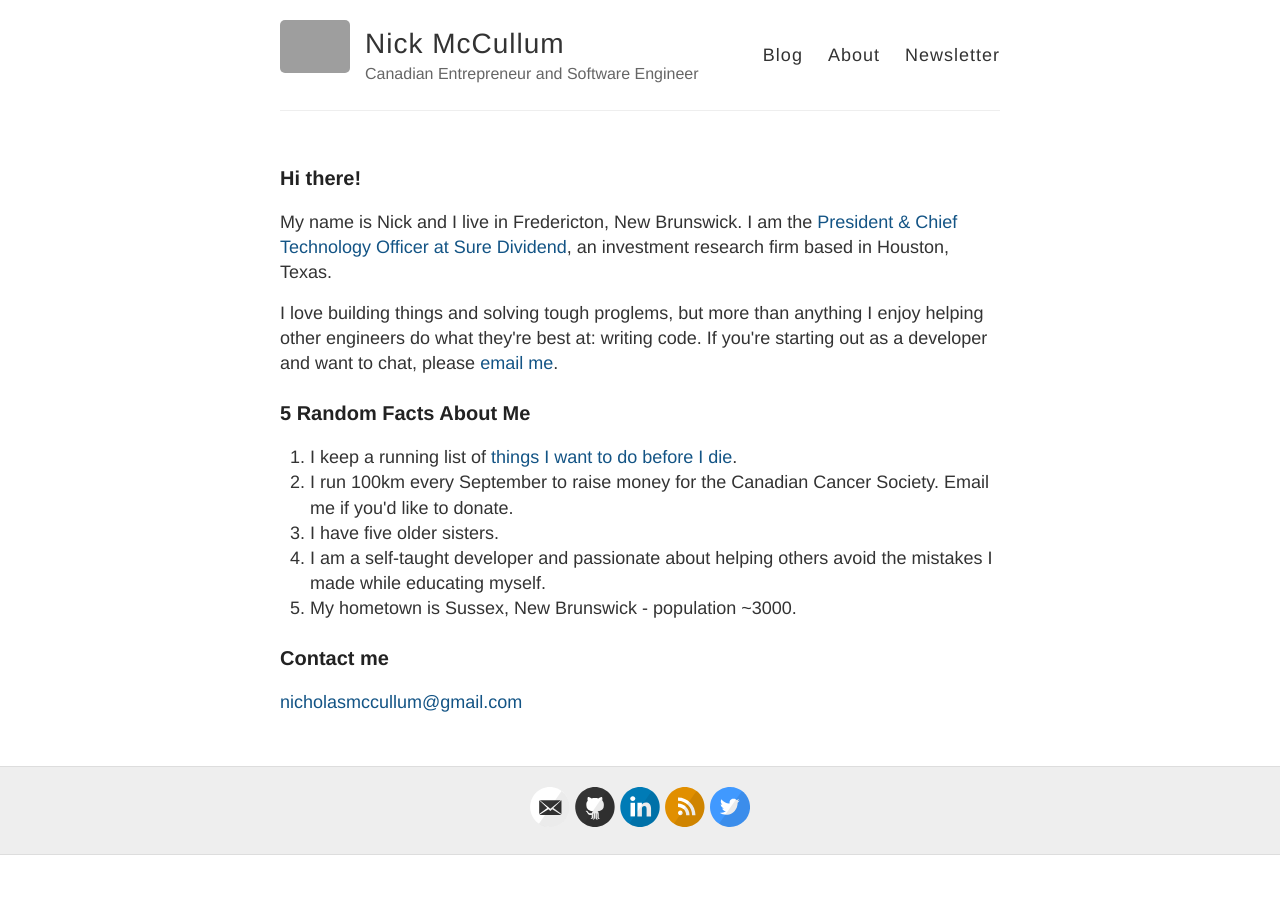
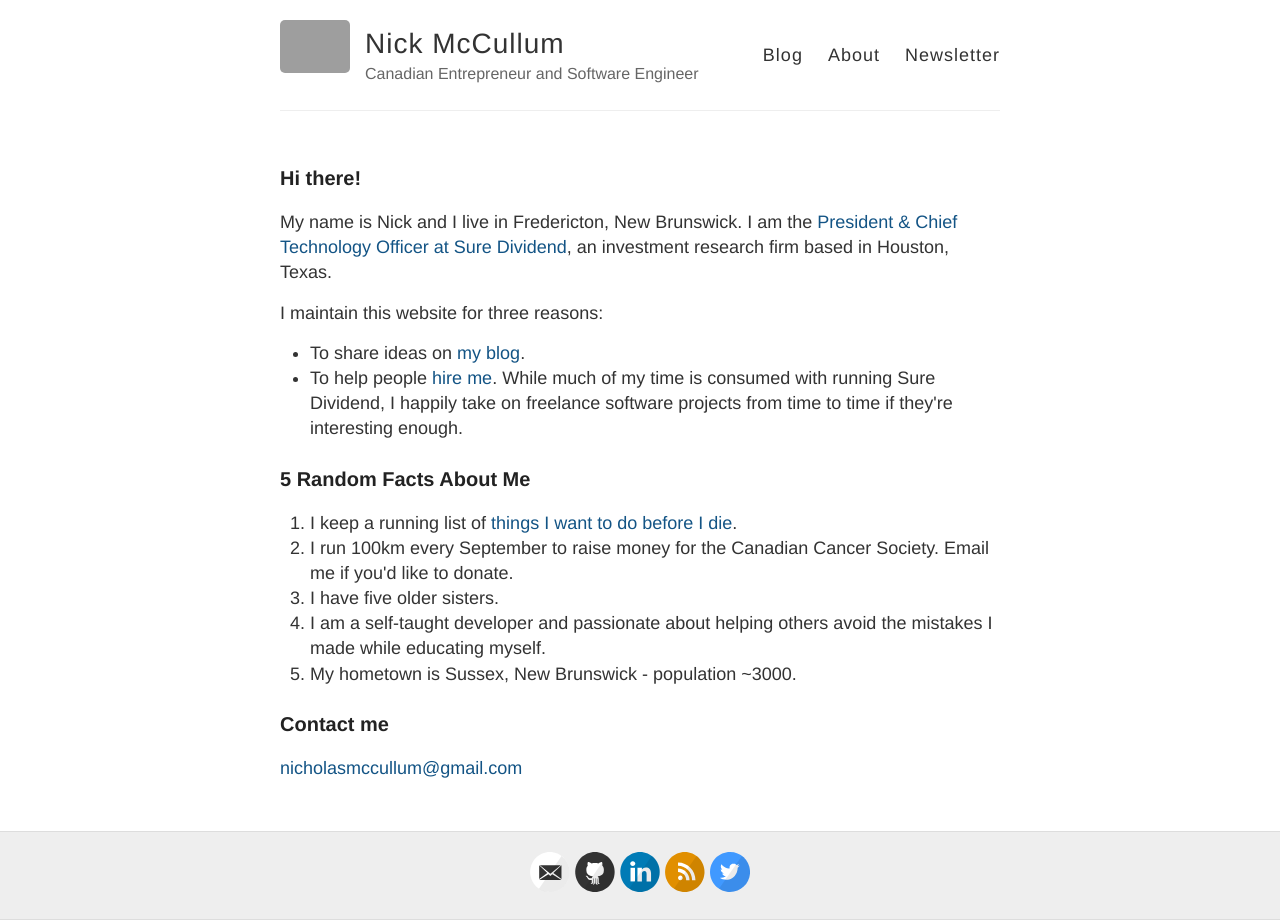
Before and after one commit to rosyberti/website, a Jekyll site: the page built from index.html, in a window 1280 px wide. Built offline with Jekyll 4.4.1, drawn with Linux system fonts in a browser that asks for light colours; grey boxes are pictures that could not be loaded.

Commit message:
many changes

```diff
--- a/index.html
+++ b/index.html
@@ -6,7 +6,16 @@ layout: default
 
 <p>My name is Nick and I live in Fredericton, New Brunswick. I am the <a href="www.suredividend.com">President &amp; Chief Technology Officer at Sure Dividend</a>, an investment research firm based in Houston, Texas.</p>
 
-<p>I love building things and solving tough proglems, but more than anything I enjoy helping other engineers do what they're best at: writing code. If you're starting out as a developer and want to chat, please <a href="mailto:nicholasmccullum@gmail.com">email me</a>.</p>
+<p>I maintain this website for three reasons:</p>
+
+<ul>
+  <li>To share ideas on <a href="https://nickmccullum.com/blog/">my blog</a>.</li>
+
+  <li>To help people <a href="https://nickmccullum.com/learn-to-code/'>learn to code</a>.</li>
+
+  <li>In case you want to <a href="https://nickmccullum.com/hire-me/">hire me</a>. While much of my time is consumed with running Sure Dividend, I happily take on freelance software projects from time to time if they're interesting enough.</li>
+
+</ul>
 
 <h3 id="5randomfactsaboutme">5 Random Facts About Me</h3>
 
```
